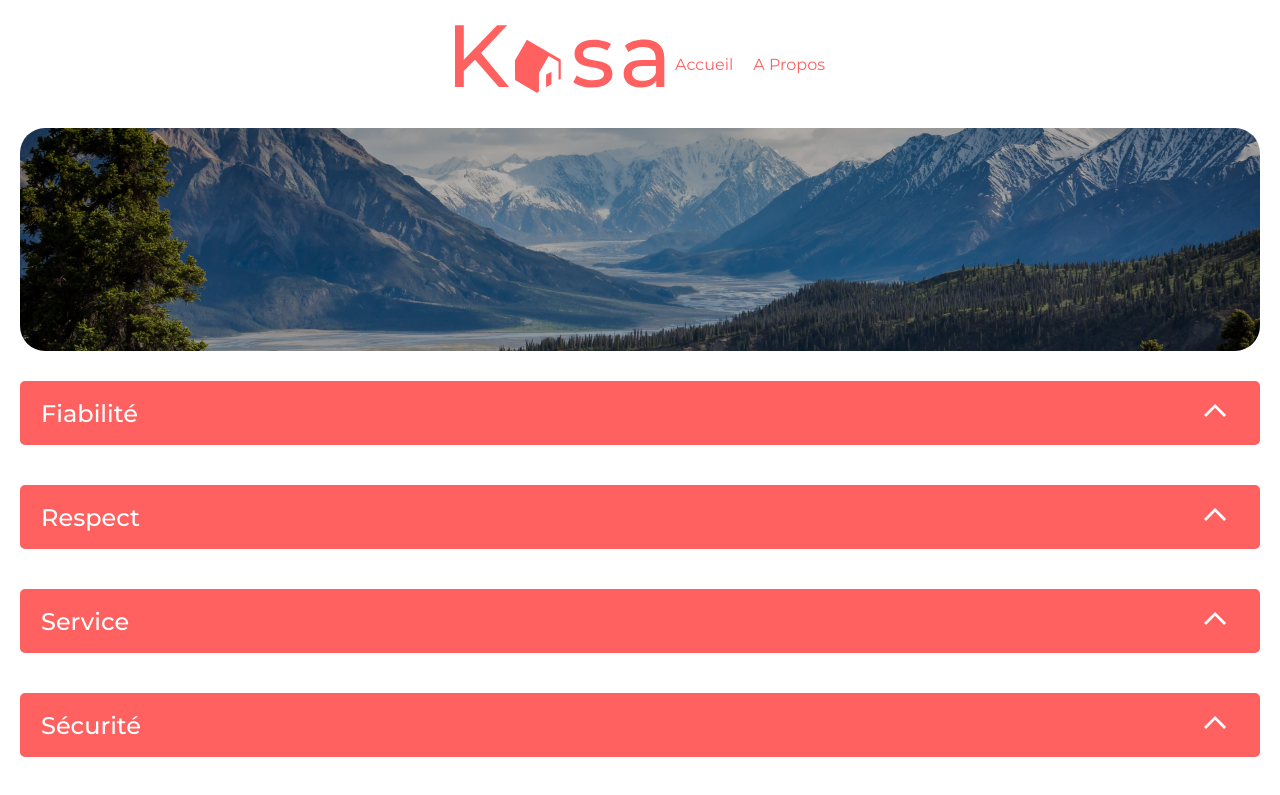
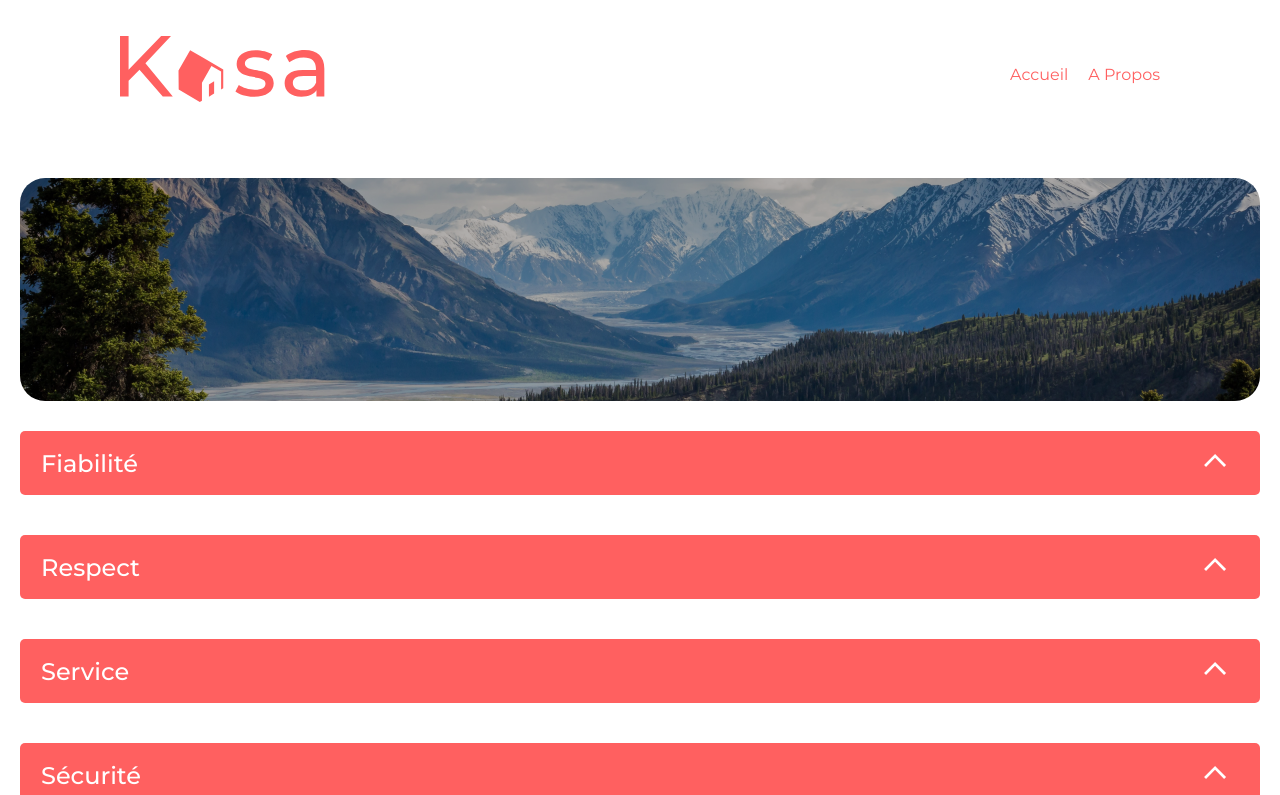
Before and after one commit to Smilen9/Kasa, a React (Create React App) app in the folder p7-kasa/: page /apropos in a window 1280 px wide. Shown: the top 795 px of the page. Built offline with nearby package versions, Linux system fonts and the light colour scheme.

Commit message:
CSS responsive accueil

```diff
--- a/p7-kasa/src/style/main.css
+++ b/p7-kasa/src/style/main.css
@@ -65,18 +65,18 @@ body {
 }
 
 .header {
+    display: flex;
+    justify-content: space-between;
+    max-width: 1240px;
+    height: 68px;
+    flex-direction: row;
+    margin:40px 100px;
     align-items: center;
-    display: flex;
-    flex-direction: row;
-    height: 68px;
-    justify-content: space-between;
-    margin: 30px auto 0;
-    max-width: 1240px
 }
 
 .header svg {
     margin: 20px 0 30px 20px;
-    width: 210px
+    width: 205px
 }
 
 .header ul {
@@ -98,14 +98,19 @@ body {
     text-decoration: underline
 }
 
-@media (max-width: 400px) {
+@media (max-width:768px) and (min-width:427px){
+    .header {
+        margin: 40px 20px;
+    }
+}
+
+@media (max-width: 426px) {
     .header {
         margin:0
     }
 
     .header svg {
-        padding-left: 20px;
-        width: 145px
+        width: 110px
     }
 }
 
```
